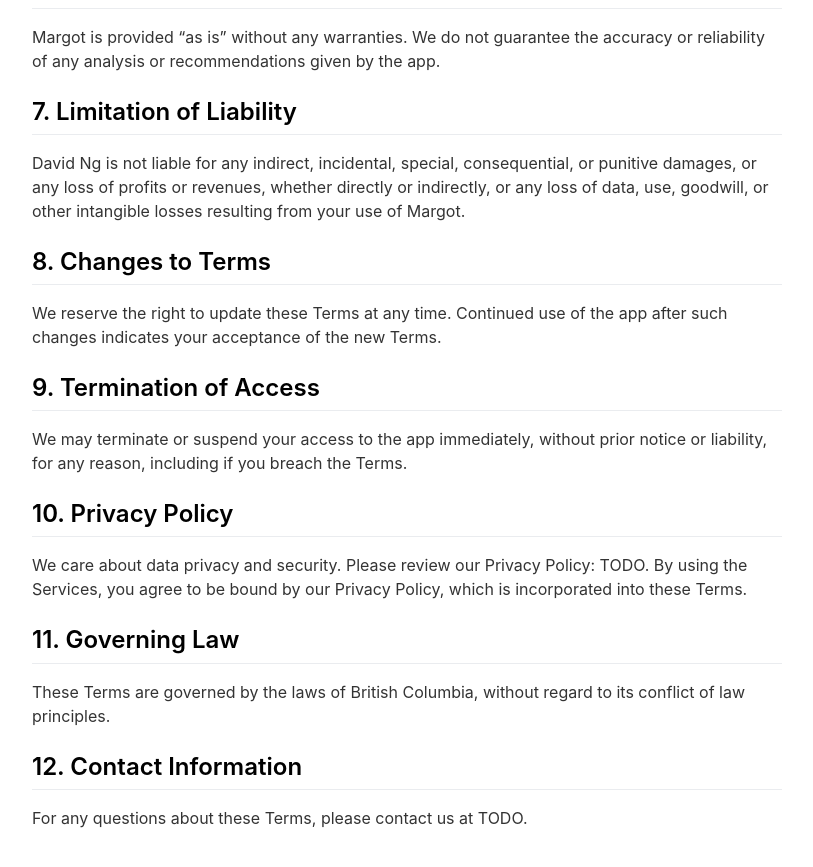
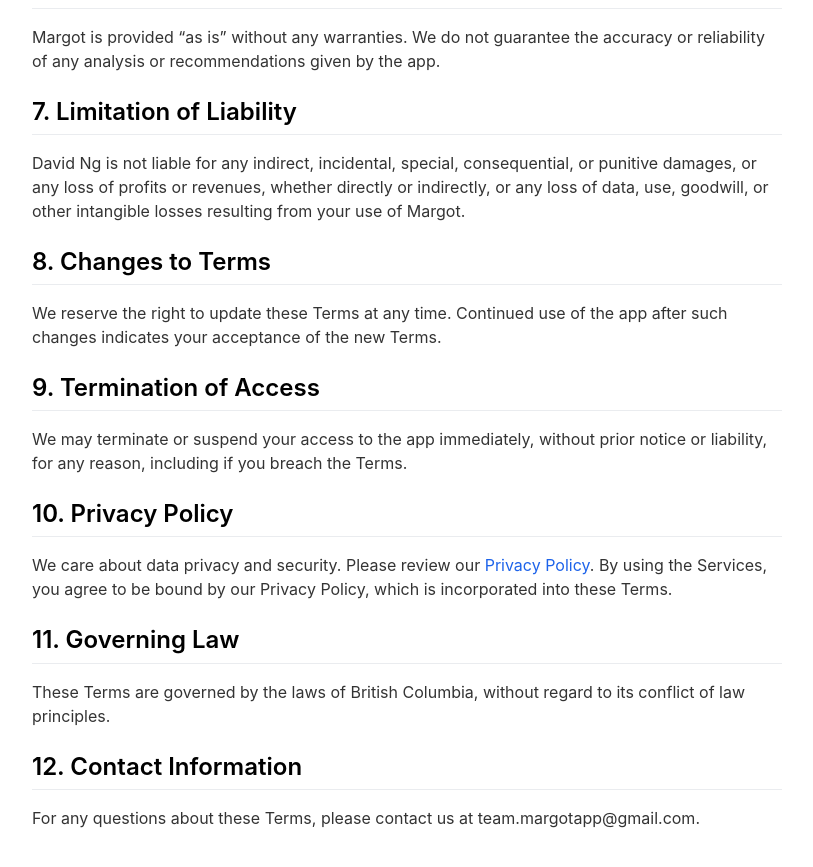
Before and after one commit to Azkaban-Development/MargotLandingPage, a Jekyll site: the page built from _pages/terms.md, in a window 1280 px wide and 900 px high, scrolled down 1168 px. Shown: the top 867 px of the window, without its empty margins (233-1046 px from the left). Built offline with Jekyll 4.4.1, drawn with Linux system fonts in a browser that asks for light colours; nearby versions of some CDN libraries.

Commit message:
Add customer-facing email in relevant sections and link the privacy policy in the terms page

```diff
--- a/_config.yml
+++ b/_config.yml
@@ -21,7 +21,7 @@ enable_smart_app_banner                   : true
 your_name                                 : ♥
 your_link                                 :
 your_city                                 : Canada
-email_address                             : TODO
+email_address                             : team.margotapp@gmail.com
 facebook_username                         :
 instagram_username                        :
 twitter_username                          :
--- a/_pages/terms.md
+++ b/_pages/terms.md
@@ -51,7 +51,7 @@ We may terminate or suspend your access to the app immediately, without prior no
 
 ## 10. Privacy Policy
 
-We care about data privacy and security. Please review our Privacy Policy: TODO. By using the Services, you agree to be bound by our Privacy Policy, which is incorporated into these Terms.
+We care about data privacy and security. Please review our [Privacy Policy](http://trymargot.com/privacypolicy). By using the Services, you agree to be bound by our Privacy Policy, which is incorporated into these Terms.
 
 ## 11. Governing Law
 
@@ -59,4 +59,4 @@ These Terms are governed by the laws of British Columbia, without regard to its
 
 ## 12. Contact Information
 
-For any questions about these Terms, please contact us at TODO.
+For any questions about these Terms, please contact us at team.margotapp@gmail.com.
```
Also changed, not shown: _pages/privacypolicy.md (+1 -1 lines), README.md.
